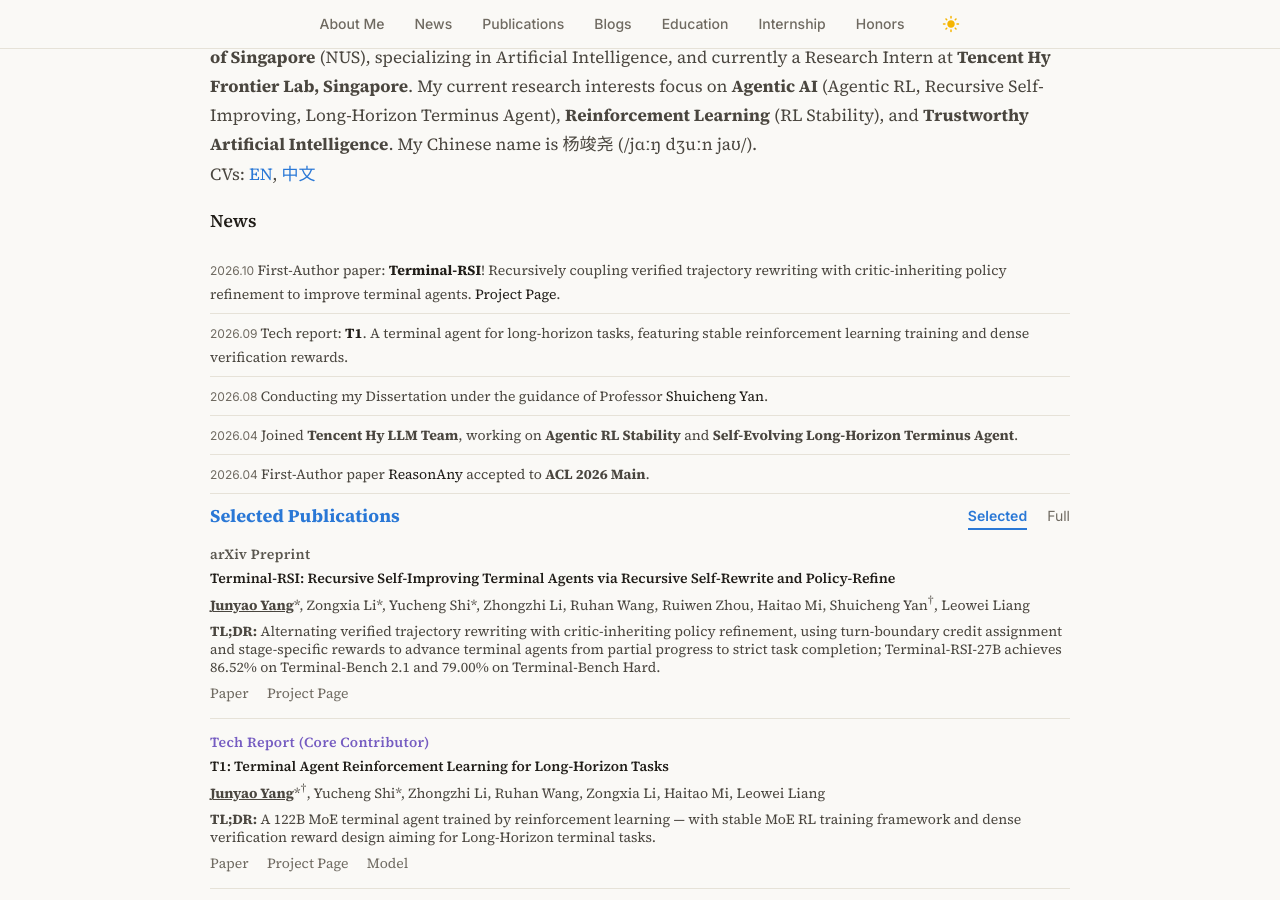
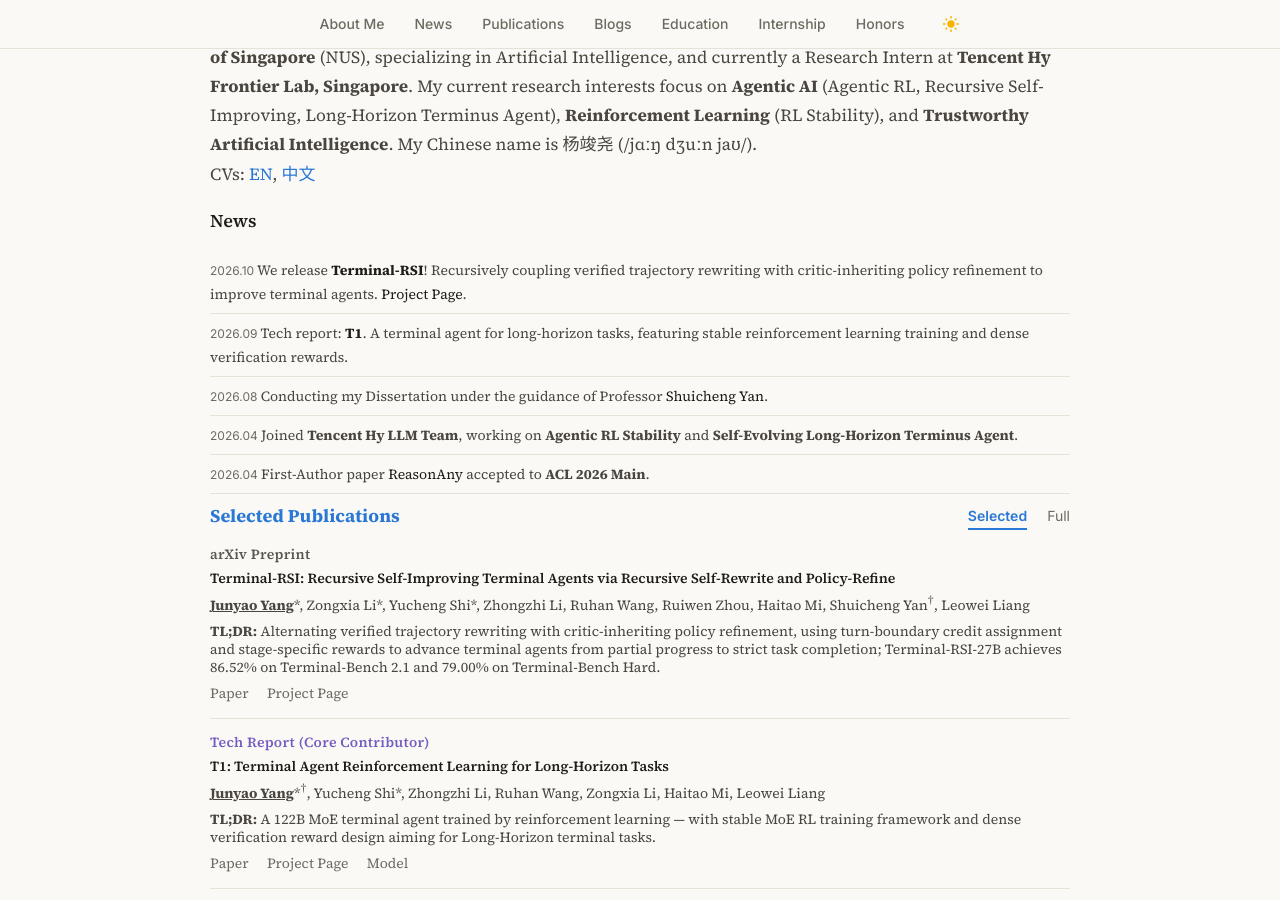
Before and after one commit to jyyang26/jyyang26.github.io, a Jekyll site: the page built from _pages/about.md, in a window 1280 px wide and 900 px high, scrolled down 312 px. Built offline with Jekyll 4.4.1, drawn with Linux system fonts in a browser that asks for light colours.

Commit message:
Update about.md

```diff
--- a/_pages/about.md
+++ b/_pages/about.md
@@ -450,7 +450,7 @@ redirect_from:
     <section id="news" class="content-box">
       <div class="box-header"><h2 class="box-title">News</h2></div>
       <ul class="news-list">
-        <li><span class="news-tag">2026.10</span> First-Author paper: <strong><a href="https://arxiv.org/abs/2610.22192">Terminal-RSI</a></strong>! Recursively coupling verified trajectory rewriting with critic-inheriting policy refinement to improve terminal agents. <a href="https://jyyang26.github.io/terminal-rsi">Project Page</a>.</li>
+        <li><span class="news-tag">2026.10</span> We release <strong><a href="https://arxiv.org/abs/2610.22192">Terminal-RSI</a></strong>! Recursively coupling verified trajectory rewriting with critic-inheriting policy refinement to improve terminal agents. <a href="https://jyyang26.github.io/terminal-rsi">Project Page</a>.</li>
       <li><span class="news-tag">2026.09</span> Tech report: <strong><a href="https://arxiv.org/abs/2609.11042">T1</a></strong>. A terminal agent for long-horizon tasks, featuring stable reinforcement learning training and dense verification rewards.</li>
        <li><span class="news-tag">2026.08</span> Conducting my Dissertation under the guidance of Professor <a href="https://scholar.google.com/citations?user=DNuiPHwAAAAJ&hl=en">Shuicheng Yan</a>.</li>
         <!-- <li><span class="news-tag">2026.07</span> New paper: <strong><a href="https://arxiv.org/abs/2607.18722">Stale but Stable</a></strong>! Staleness-adaptive trust regions stabilize asynchronous RL by tightening high-mismatch updates while preserving ordinary-token behavior.</li>
```
